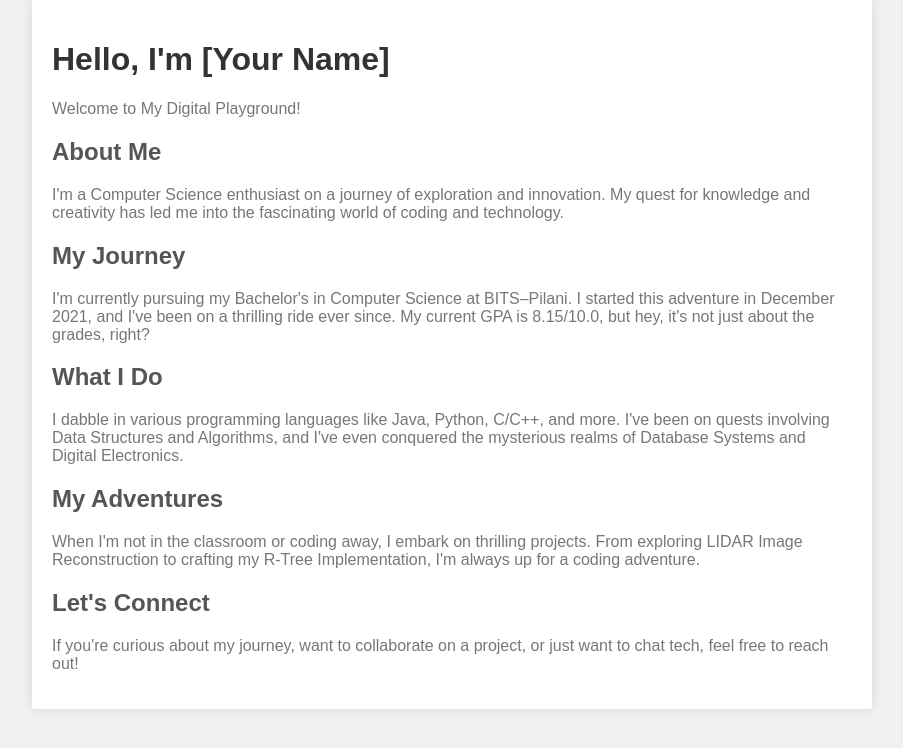
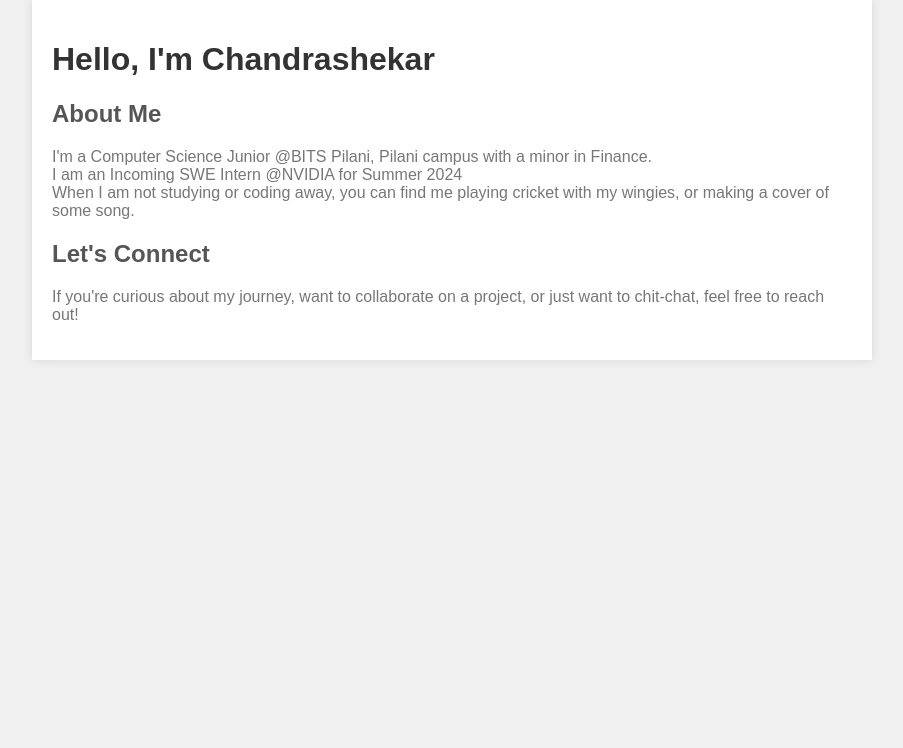
Before and after one commit to shekar007/shekar007.github.io, a plain HTML site: page index.html in a window 1280 px wide. Shown: the whole page, without its empty margins (188-1091 px from the left). Drawn offline with Linux system fonts and the light colour scheme.

Commit message:
Update index.html

```diff
--- a/index.html
+++ b/index.html
@@ -36,33 +36,18 @@
 <body>
     <div class="container">
         <header>
-            <h1>Hello, I'm [Your Name]</h1>
-            <p>Welcome to My Digital Playground!</p>
+            <h1>Hello, I'm Chandrashekar</h1>
         </header>
 
         <section>
             <h2>About Me</h2>
-            <p>I'm a Computer Science enthusiast on a journey of exploration and innovation. My quest for knowledge and creativity has led me into the fascinating world of coding and technology.</p>
+            <p>I'm a Computer Science Junior @BITS Pilani, Pilani campus with a minor in Finance. <br> I am an Incoming SWE Intern @NVIDIA for Summer 2024 <br> When I am not studying or coding away, you can find me playing cricket with my wingies, or making a cover of some song.</p>
         </section>
 
-        <section>
-            <h2>My Journey</h2>
-            <p>I'm currently pursuing my Bachelor's in Computer Science at BITS–Pilani. I started this adventure in December 2021, and I've been on a thrilling ride ever since. My current GPA is 8.15/10.0, but hey, it's not just about the grades, right?</p>
-        </section>
 
-        <section>
-            <h2>What I Do</h2>
-            <p>I dabble in various programming languages like Java, Python, C/C++, and more. I've been on quests involving Data Structures and Algorithms, and I've even conquered the mysterious realms of Database Systems and Digital Electronics.</p>
-        </section>
 
-        <section>
-            <h2>My Adventures</h2>
-            <p>When I'm not in the classroom or coding away, I embark on thrilling projects. From exploring LIDAR Image Reconstruction to crafting my R-Tree Implementation, I'm always up for a coding adventure.</p>
-        </section>
-
-        <section>
             <h2>Let's Connect</h2>
-            <p>If you're curious about my journey, want to collaborate on a project, or just want to chat tech, feel free to reach out!</p>
+            <p>If you're curious about my journey, want to collaborate on a project, or just want to chit-chat, feel free to reach out!</p>
         </section>
     </div>
 </body>
```
